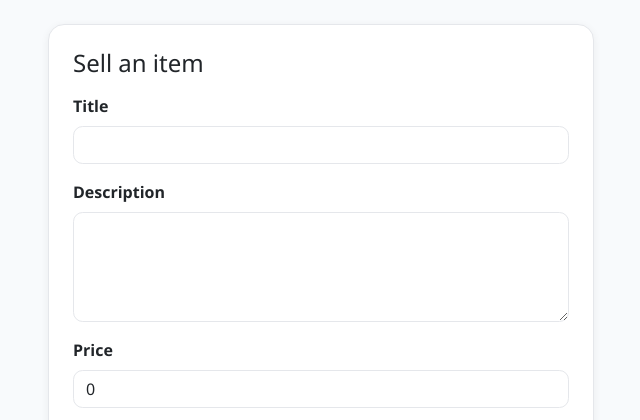
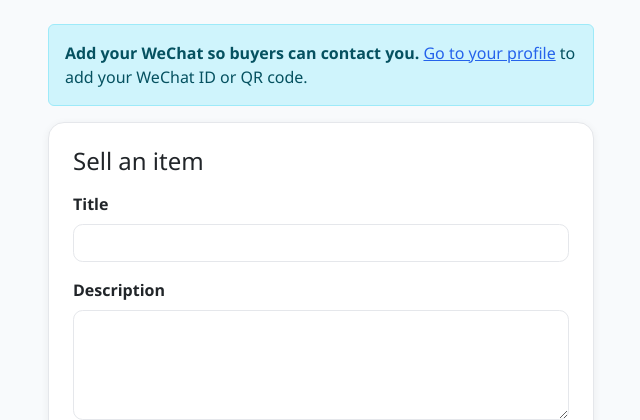
Before and after one commit to mafoudmaryam/campus-marketplace, a Django app: page /sell/ in a window 1280 px wide. Shown: the part 64-484 px from the top of the page, without its empty margins (319-959 px from the left). Run offline with Django 5.2, Linux system fonts and the light colour scheme; the visitor is signed in with stand-in values (Sample User, id 1); data comes from the database, SQL or seed files in the repository; data that the repository does not hold is empty; some libraries are stand-ins or nearby versions.

Commit message:
Nudge sellers without WeChat info to add it

```diff
--- a/listings/views.py
+++ b/listings/views.py
@@ -117,7 +117,13 @@ def create(request):
             return redirect("listings:detail", pk=listing.pk)
     else:
         form = ListingForm()
-    return render(request, "listings/form.html", {"form": form, "heading": "Sell an item"})
+    profile, _ = Profile.objects.get_or_create(user=request.user)
+    context = {
+        "form": form,
+        "heading": "Sell an item",
+        "missing_wechat": not (profile.wechat_id or profile.wechat_qr),
+    }
+    return render(request, "listings/form.html", context)
 
 
 
--- a/templates/listings/form.html
+++ b/templates/listings/form.html
@@ -5,6 +5,12 @@
 {% block content %}
 <div class="row justify-content-center">
   <div class="col-md-8 col-lg-6">
+    {% if missing_wechat %}
+      <div class="alert alert-info">
+        <strong>Add your WeChat so buyers can contact you.</strong>
+        <a href="{% url 'accounts:edit_profile' %}">Go to your profile</a> to add your WeChat ID or QR code.
+      </div>
+    {% endif %}
     <div class="card">
       <div class="card-body p-4">
         <h1 class="h4 mb-3">{{ heading }}</h1>
```
Also changed, not shown: listings/tests.py (+17 -0 lines).
